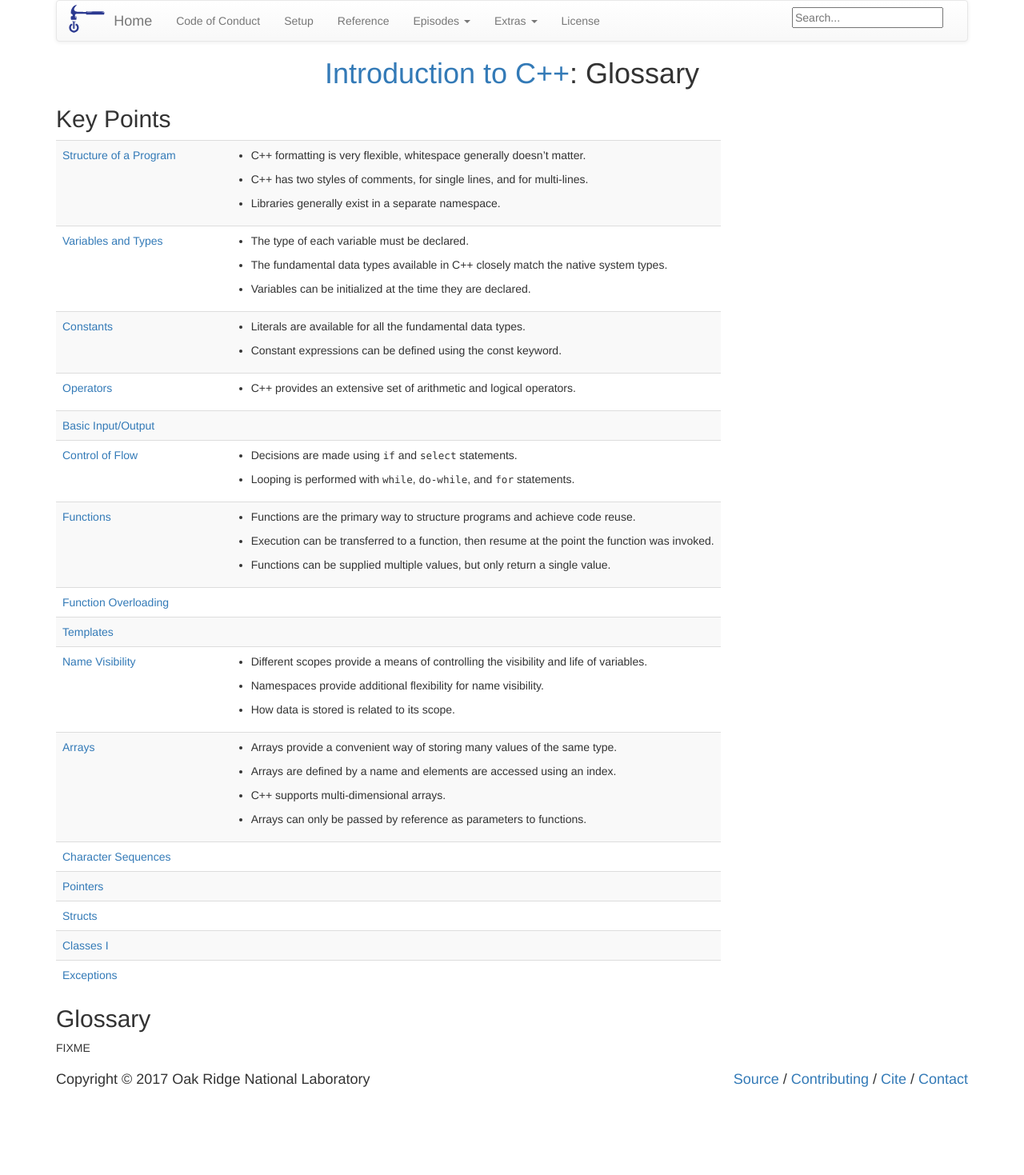
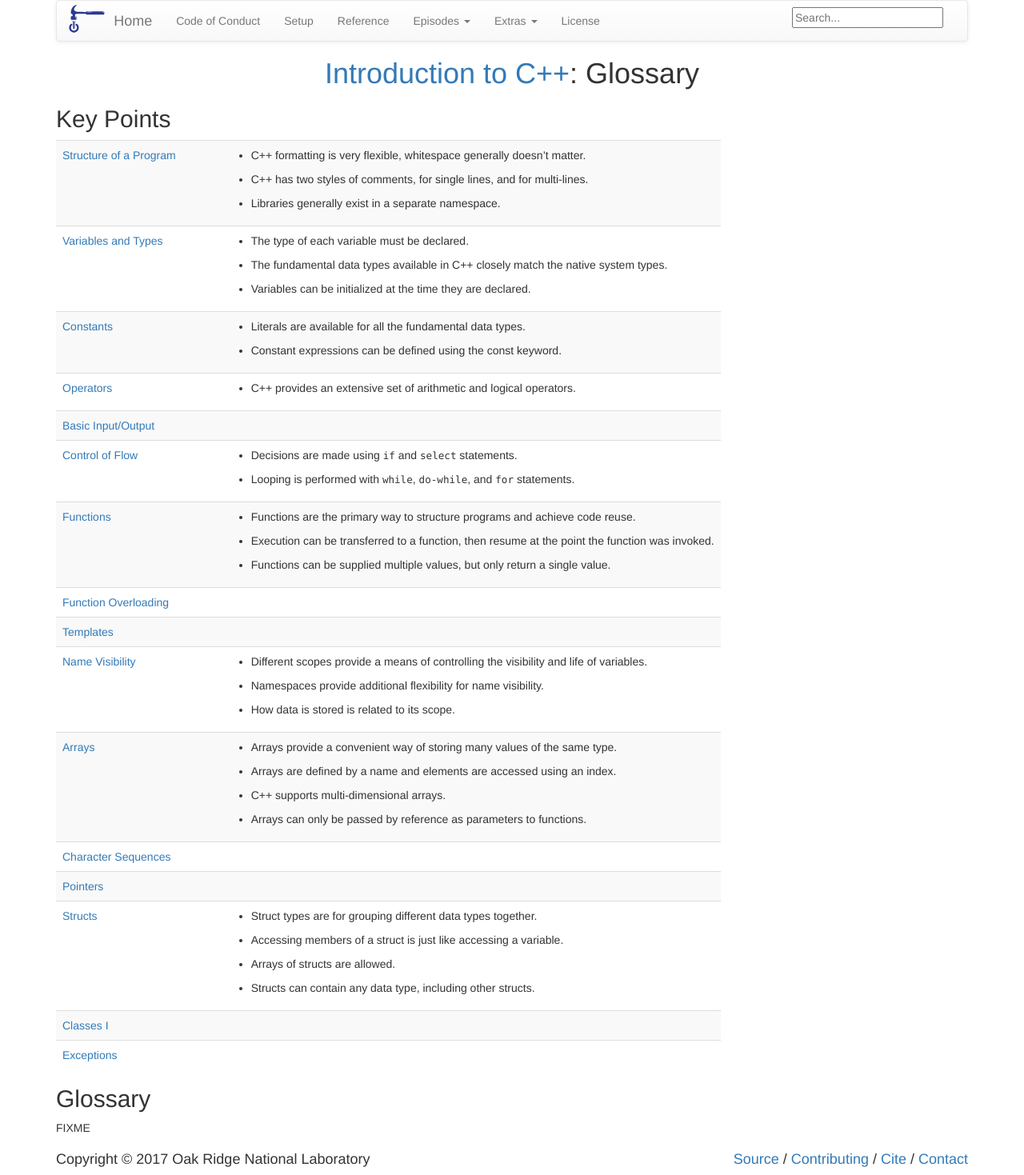
Before and after one commit to ornl-ssd/cpp-novice, a Jekyll site: the page built from reference.md, in a window 1280 px wide. Shown: the whole page at 80% size. Built offline with Jekyll 4.4.1, drawn with Linux system fonts in a browser that asks for light colours; our own code applies the rules of GitHub Pages for plain Markdown files; before the commit the page ends 1369 px from its top, so only the background shows below that.

Commit message:
struct update
Signed-off-by: Greg Watson <g.watson@computer.org>

```diff
--- a/_episodes/15-struct.md
+++ b/_episodes/15-struct.md
@@ -1,13 +1,21 @@
 ---
 title: "Structs"
 teaching: 30
-exercises:
+exercises: 0
 questions:
+- "How are data types grouped together in C++?"
 objectives:
+- "Learn how to declare and use struct types."
 keypoints:
+- "Struct types are for grouping different data types together."
+- "Accessing members of a struct is just like accessing a variable."
+- "Arrays of structs are allowed."
+- "Structs can contain any data type, including other structs."
 ---
 A `struct` (short for structure) is a mechanism for grouping data elements together under a single name. These data elements, known as members,
-can have different types and different lengths. Structures can be declared in C++ using the following syntax:
+can have different types and different lengths.
+
+Structures are declared in C++ using the following syntax:
 
 ~~~
 struct type_name {
@@ -20,9 +28,9 @@ member_type3 member_name3;
 ~~~
 {: .code}
 
-Where `type_name` is a name for the structure type and `object_names` is a list of valid identifiers for objects that have the type of this structure.
+Where `type_name` is a name for the structure type, and `object_names` are a list of valid identifiers for objects that have the type of this structure.
 A list of the data members comprising the `struct` are included in the braces. Each data member is specified with a type and a name. If the
-`object_names` are omitted, then this declares a type. If the `type_name` is omitted, then the objects have an *anonymous struct type*.
+`object_names` are omitted, then this declares a type only. If the `type_name` is omitted, then the objects have an *anonymous struct type*.
 
 For example:
 
@@ -42,9 +50,8 @@ This declaration creates a new type `product`, which is then used to declare thr
 `apple`, `banana`, and `melon`.
 Note how once `product` is declared, it can be used just like any other type.
 
-Right at the end of the struct definition, and before the ending semicolon (;), the optional field `object_names` can be used to directly
-declare objects of the structure type. For example, the structure objects `apple`, `banana` and `melon` can be declared at the moment the
-structure type is defined:
+If `object_names` are specified, then objects of this type can be declared directly. For example, the structure objects `apple`, `banana` and `melon`
+could be declared this way as follows:
 
 ~~~
 struct product {
@@ -180,7 +187,10 @@ and `mine.title` is a variable of type `string`.
 One of the features of structures is the ability to refer to both their members
 individually or to the entire structure as a whole.
 
-Because structures are types, they can also be used as the base type of arrays:
+Because structures are types, they can also be used as the base type of arrays. Each element of the array is a different `struct` object that is
+referred to using the array name and index value.
+
+For example:
 
 ~~~
 // array of structures
@@ -313,9 +323,9 @@ pmovie = &amovie;
 ~~~
 {: .code}
 
-The value of the pointer pmovie would be assigned the address of object amovie.
+The value of the pointer pmovie would be assigned the address of object `amovie`.
 
-Now, let's see another example that mixes pointers and structures, and will serve to introduce a new operator: the arrow operator (->):
+Now, let's see another example that mixes pointers and structures, and will serve to introduce a new operator: the arrow operator `->`:
 
 ~~~
 // pointers to structures
```
Also changed, not shown: other parts of _episodes/15-struct.md (+10 -8 lines).
